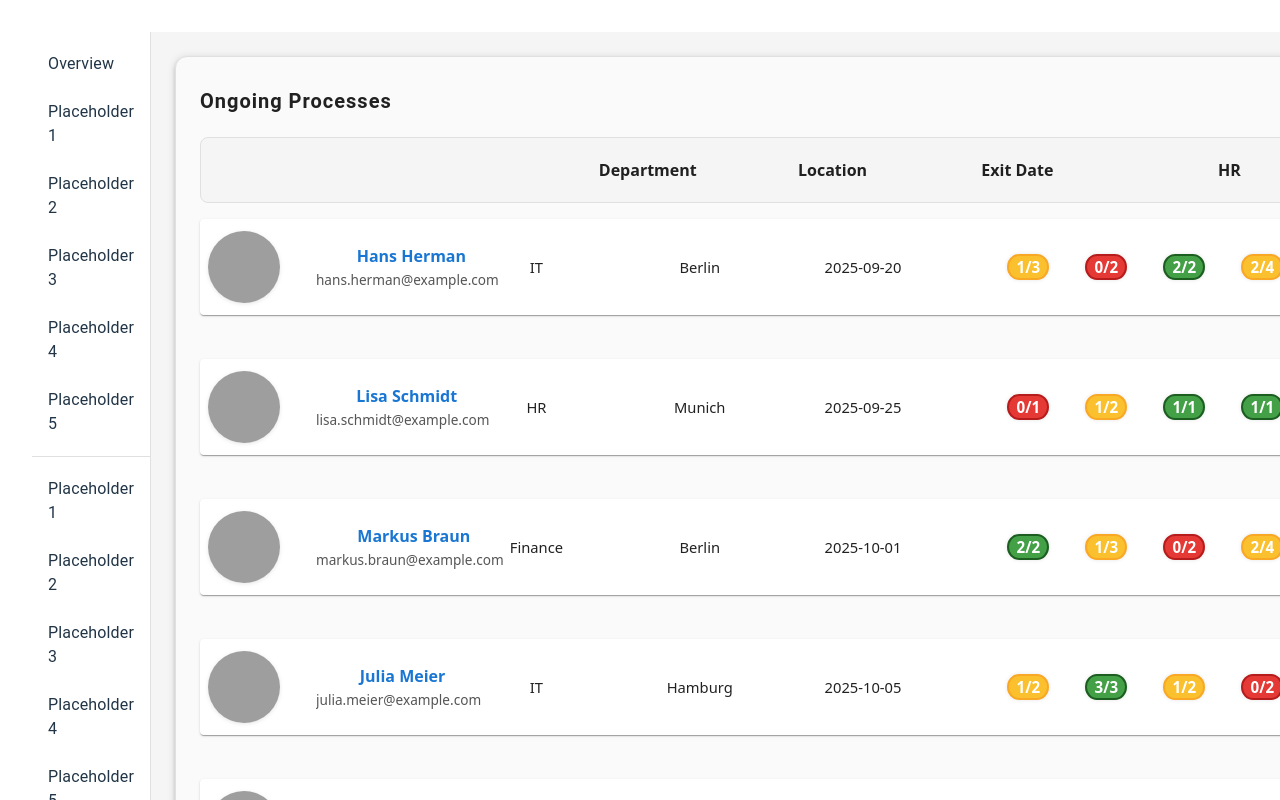
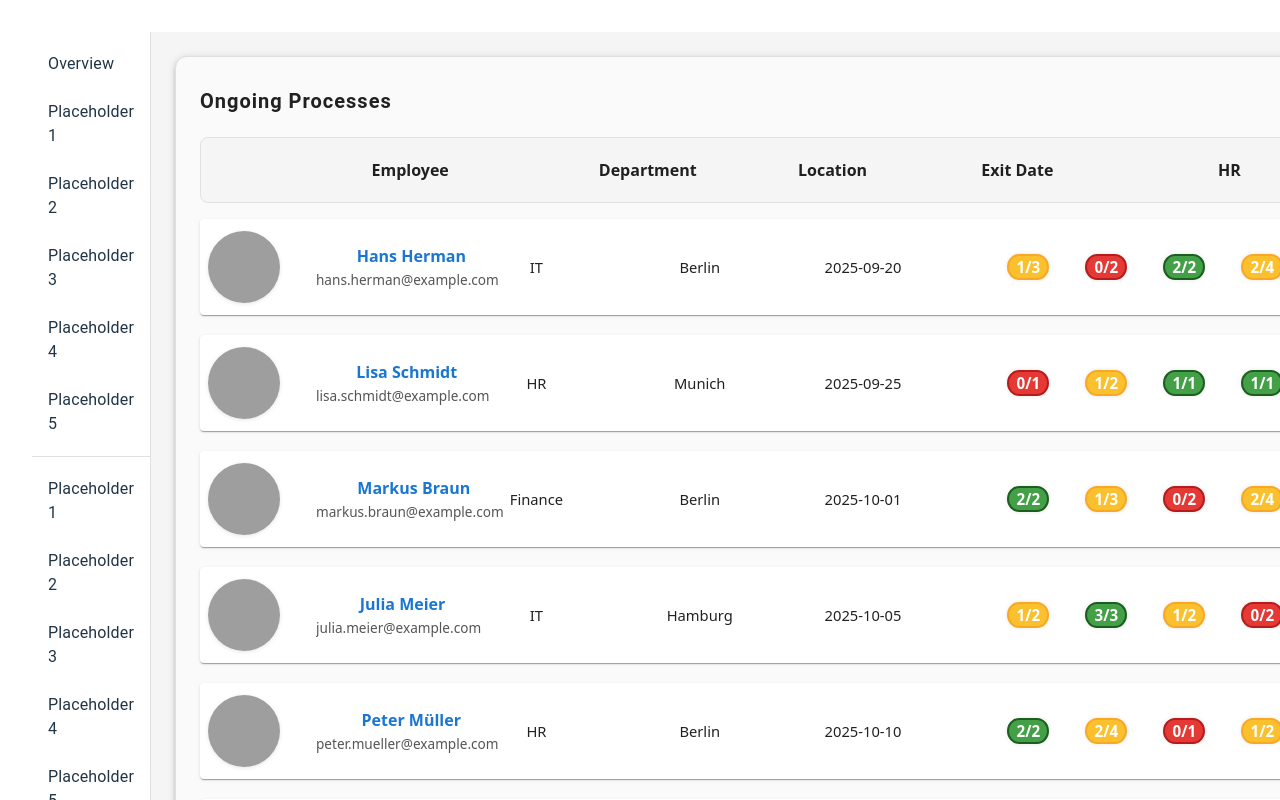
Before and after one commit to PatrickGress/offboardingtoolTS, a React (Vite) app: page / in a window 1280 px wide. Shown: the top 800 px of the page. Built offline with nearby package versions, Linux system fonts and the light colour scheme; grey boxes are pictures that could not be loaded; the HTML template or start-up script is replaced by a standard one.

Commit message:
Table: spacing between

```diff
--- a/src/components/WorkflowOverview.tsx
+++ b/src/components/WorkflowOverview.tsx
@@ -44,7 +44,7 @@ export function WorkflowOverview({ onWorkflowClick }: { onWorkflowClick: (id: st
         </FormControl>
       </Box>
       <Box sx={{ display: 'flex', alignItems: 'center', fontWeight: 600, fontSize: '1rem', mb: 2, bgcolor: '#f5f5f5', borderRadius: 2, border: '1px solid #e0e0e0', minHeight: '64px', width: { xs: '1100px', lg: '1320px' }, paddingLeft: { xs: '32px', lg: '64px' }, paddingRight: { xs: '32px', lg: '64px' } }}>
-        <span style={{ flex: '0 0 22%', display: 'flex', alignItems: 'center', justifyContent: 'center', minWidth: 56 }}></span>
+        <span style={{ flex: '0 0 22%', display: 'flex', alignItems: 'center', justifyContent: 'center', minWidth: 56 }}>Employee</span>
         <span style={{ flex: '1 1 14%', display: 'flex', alignItems: 'center', justifyContent: 'center', minWidth: 120, maxWidth: 420, textAlign: 'center' }}>Department</span>
         <span style={{ flex: '1 1 14%', display: 'flex', alignItems: 'center', justifyContent: 'center', minWidth: 120, textAlign: 'center' }}>Location</span>
         <span style={{ flex: '1 1 14%', display: 'flex', alignItems: 'center', justifyContent: 'center', minWidth: 120, textAlign: 'center' }}>Exit Date</span>
@@ -55,9 +55,9 @@ export function WorkflowOverview({ onWorkflowClick }: { onWorkflowClick: (id: st
           <span style={{ minWidth: 60, textAlign: 'center' }}>Team</span>
         </span>
       </Box>
-      <Grid container spacing={2}>
+      <Grid container spacing={0.5}>
         {sortedWorkflows.map((wf) => (
-          <Box key={wf.id} sx={{ mb: 2 }}>
+          <Box key={wf.id} sx={{ mb: 0.5 }}>
             <WorkflowCard data={wf} onNameClick={() => onWorkflowClick(wf.id)} />
           </Box>
         ))}
```
